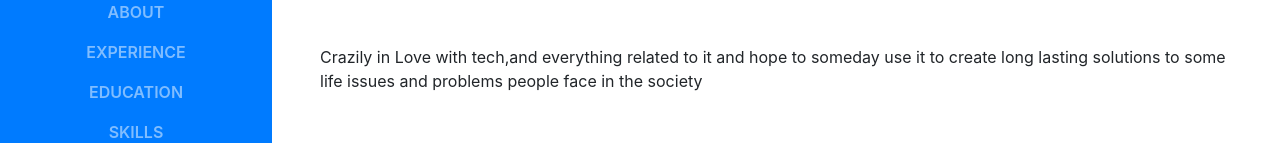
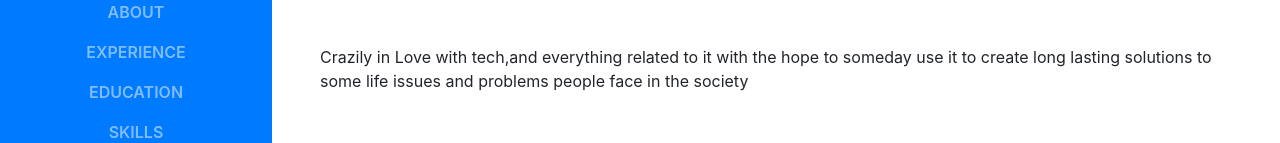
Before and after one commit to Kingmagiq/MagiQ-Rapid-Web, a website with bundled scripts: page index.html in a window 1280 px wide. Shown: the part 380-523 px from the top of the page. Built offline with nearby package versions, Linux system fonts and the light colour scheme; a web font is replaced by a local one.

Commit message:
Made changes.

```diff
--- a/index.html
+++ b/index.html
@@ -74,7 +74,7 @@
             <a href="mailto:name@email.com">Justlilking@gmail.com</a>
 			<div class="subheading mb-3">09054207630</div>
           </div>
-          <p class="mb-5"> Crazily in Love with tech,and everything related to it and hope to someday use it to create long lasting solutions to some life issues and problems people face in the society</p>
+          <p class="mb-5"> Crazily in Love with tech,and everything related to it with the hope to someday use it to create long lasting solutions to some life issues and problems people face in the society</p>
           <ul class="list-inline list-social-icons mb-0">
             <li class="list-inline-item">
               <a href="https://web.facebook.com/badboimagiq">
```
